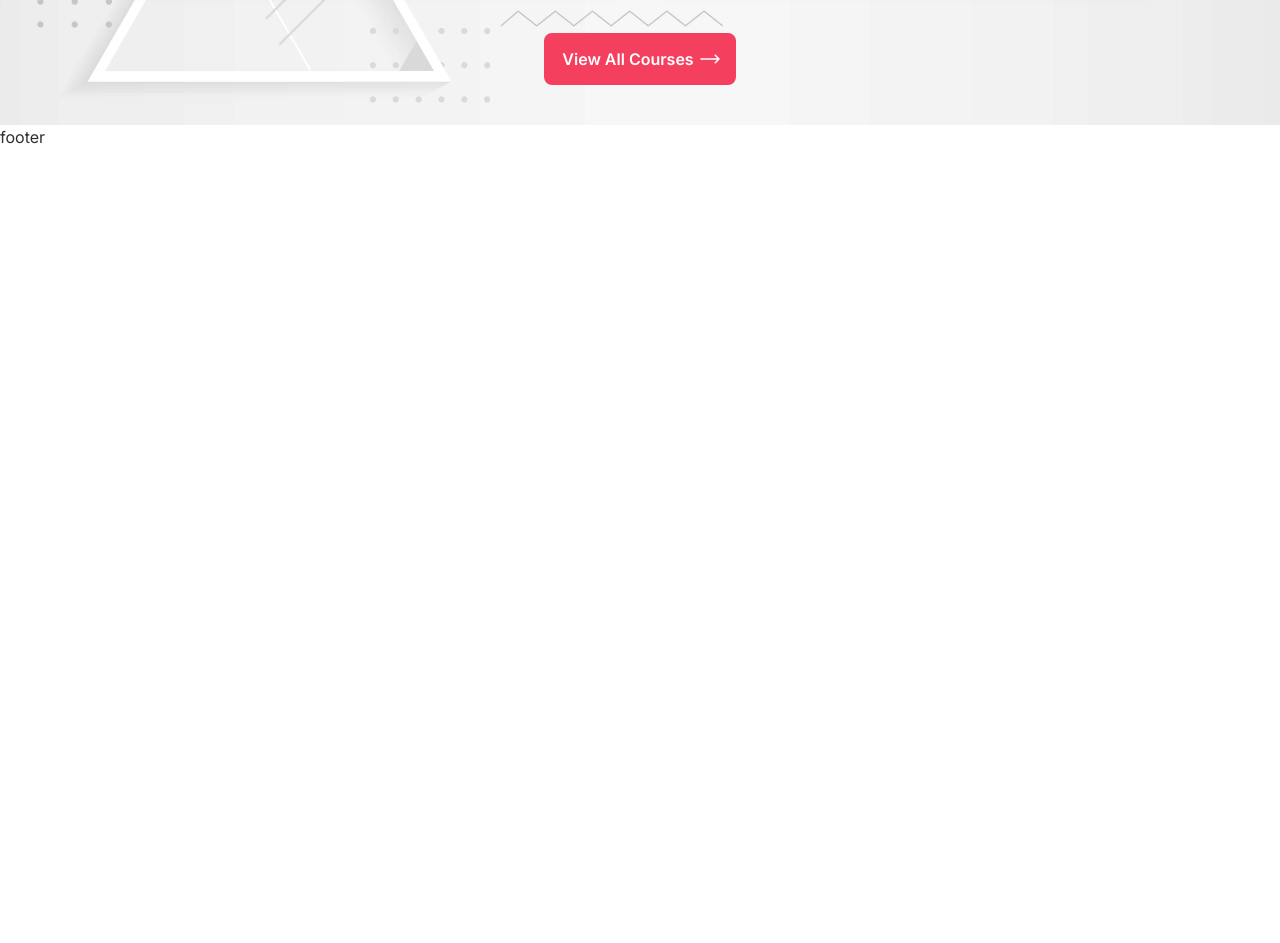
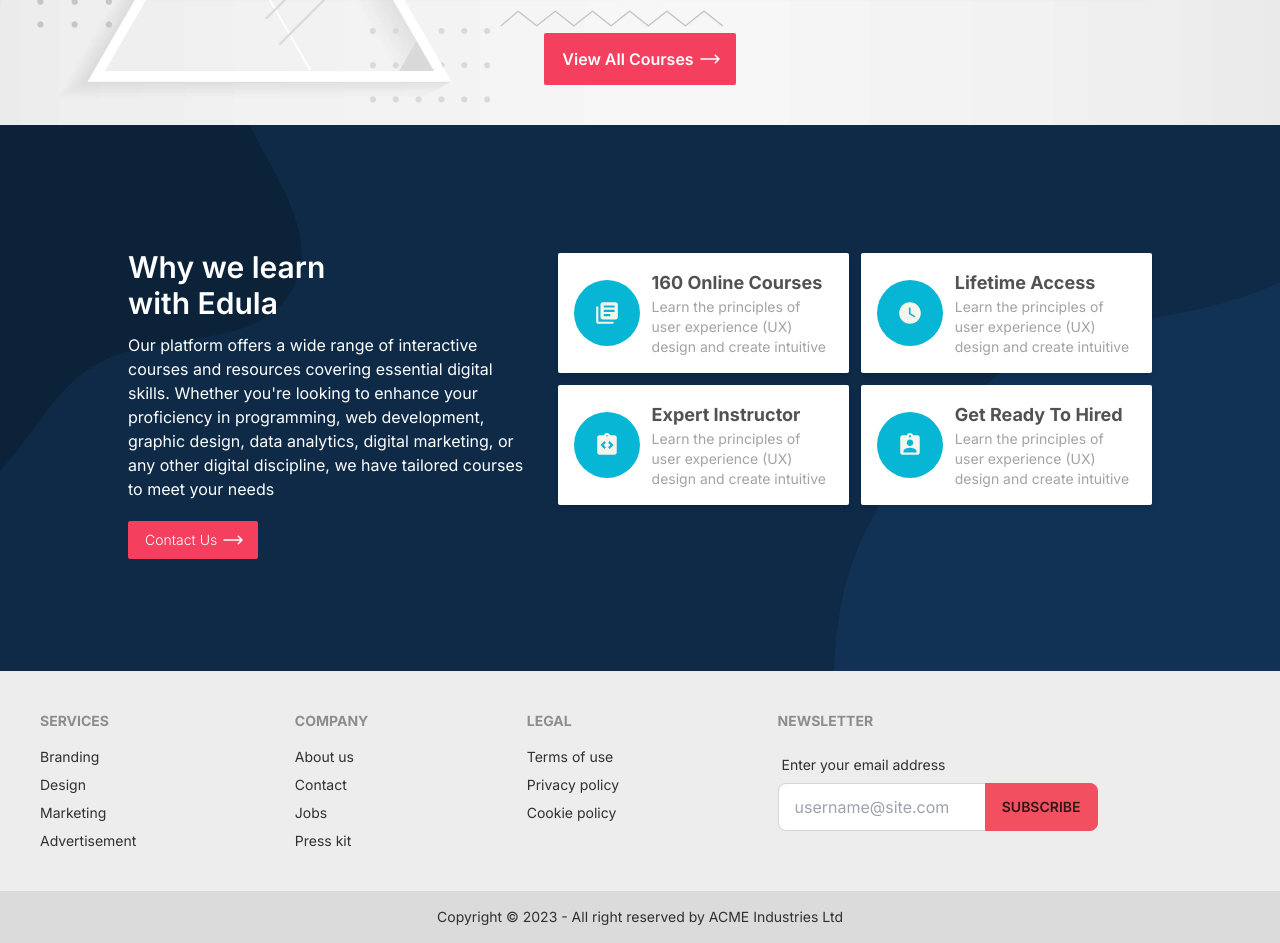
Before and after one commit to khairul-bashar/edula-academy-client, a React (Vite) app: page / in a window 1280 px wide. Shown: the part 1780-2723 px from the top of the page. Before the commit the page ends 1929 px from the top, so only its background shows below. Built offline with nearby package versions, Linux system fonts and the light colour scheme.

Commit message:
added footer

```diff
--- a/src/components/Button/Button.jsx
+++ b/src/components/Button/Button.jsx
@@ -10,7 +10,7 @@ const Button = ({ label, onClick, disabled, outline, small }) => {
           relative
           disabled:opacity-70
           disabled:cursor-not-allowed
-          rounded-lg
+          rounded-sm
           hover:opacity-80
           transition
           pe-10
--- a/src/components/Courses/Card.jsx
+++ b/src/components/Courses/Card.jsx
@@ -54,7 +54,7 @@ const Card = () => {
             />
             <div className=" flex items-center justify-center gap-2">
               <div className="bg-cyan-400  w-6 h-6 rounded-full flex items-center justify-center">
-                <BsFillPlayCircleFill size={20} color="" />
+                <BsFillPlayCircleFill size={20} />
               </div>
               <span className="text-xs text-neutral-500">4 Lessons</span>
             </div>
--- /dev/null
+++ b/src/components/LearnWith/InfoCard.jsx
@@ -0,0 +1,17 @@
+import React from "react";
+
+const InfoCard = ({ label, description, icon: Icon }) => {
+  return (
+    <div className="bg-white rounded-sm shadow-md flex items-center justify-between p-4">
+      <div className="w-15 h-15 p-5 rounded-full flex items-center justify-center bg-cyan-500 me-3">
+        <Icon size={26} color="#F6F4EB" />
+      </div>
+      <div>
+        <h3 className="text-lg font-bold text-neutral-600">{label}</h3>
+        <p className="text-sm text-neutral-400">{description}</p>
+      </div>
+    </div>
+  );
+};
+
+export default InfoCard;
--- /dev/null
+++ b/src/components/LearnWith/LearnWith.jsx
@@ -0,0 +1,45 @@
+import React from 'react';
+import Container from '../shared/Container';
+import Button from '../Button/Button';
+import { cardData } from './cardInfo';
+import InfoCard from './InfoCard';
+
+
+const LearnWith = () => {
+    return (
+      <div className='py-10 md:py-28 bg-cover bg-center bg-no-repeat bg-[url("../src/assets/Images/bg_image.svg")]'>
+        <Container>
+          <div className="grid grid-cols-1 md:grid-cols-5 px-5 md:px-0">
+            <div className='col-span-2'>
+              <h3 className="text-3xl font-semibold w-1/2 text-white my-3">
+                Why we learn with Edula
+              </h3>
+              <p className="text-white text-md mb-5">
+                Our platform offers a wide range of interactive courses and
+                resources covering essential digital skills. Whether you're
+                looking to enhance your proficiency in programming, web
+                development, graphic design, data analytics, digital marketing,
+                or any other digital discipline, we have tailored courses to
+                meet your needs
+              </p>
+              <Button label="Contact Us" small />
+            </div>
+            <div className='col-span-3 ms-0 md:ms-5'>
+              <div className="pt-4 grid grid-cols-1 md:grid-cols-2 items-center justify-between gap-3">
+                {cardData.map((item) => (
+                  <InfoCard
+                    label={item.label}
+                    description={item.description}
+                    icon={item.icon}
+                    key={item.label}
+                  />
+                ))}
+              </div>
+            </div>
+          </div>
+        </Container>
+      </div>
+    );
+};
+
+export default LearnWith;
--- /dev/null
+++ b/src/components/LearnWith/cardInfo.js
@@ -0,0 +1,34 @@
+
+import {
+  MdWatchLater,
+  MdLibraryBooks,
+  MdIntegrationInstructions,
+  MdAssignmentInd
+} from "react-icons/md";
+export const cardData = [
+  {
+    label: "160 Online Courses",
+    description:
+      "Learn the principles of user experience (UX) design and create intuitive",
+    icon: MdLibraryBooks,
+  },
+  {
+    label: "Lifetime Access",
+    description:
+      "Learn the principles of user experience (UX) design and create intuitive",
+    icon: MdWatchLater,
+  },
+  {
+    label: "Expert Instructor",
+    description:
+      "Learn the principles of user experience (UX) design and create intuitive",
+    icon: MdIntegrationInstructions,
+  },
+  {
+    label: "Get Ready To Hired",
+    description:
+      "Learn the principles of user experience (UX) design and create intuitive",
+    icon: MdAssignmentInd,
+  },
+  // Add more items as needed
+];
--- a/src/components/shared/Footer/Footer.jsx
+++ b/src/components/shared/Footer/Footer.jsx
@@ -2,9 +2,53 @@ import React from 'react';
 
 const Footer = () => {
     return (
-        <div>
-            footer
+      <footer>
+        <div className="footer p-10 bg-base-200 text-base-content">
+          <div>
+            <span className="footer-title">Services</span>
+            <a className="link link-hover">Branding</a>
+            <a className="link link-hover">Design</a>
+            <a className="link link-hover">Marketing</a>
+            <a className="link link-hover">Advertisement</a>
+          </div>
+          <div>
+            <span className="footer-title">Company</span>
+            <a className="link link-hover">About us</a>
+            <a className="link link-hover">Contact</a>
+            <a className="link link-hover">Jobs</a>
+            <a className="link link-hover">Press kit</a>
+          </div>
+          <div>
+            <span className="footer-title">Legal</span>
+            <a className="link link-hover">Terms of use</a>
+            <a className="link link-hover">Privacy policy</a>
+            <a className="link link-hover">Cookie policy</a>
+          </div>
+          <div>
+            <span className="footer-title">Newsletter</span>
+            <div className="form-control w-80">
+              <label className="label">
+                <span className="label-text">Enter your email address</span>
+              </label>
+              <div className="relative">
+                <input
+                  type="text"
+                  placeholder="username@site.com"
+                  className="input input-bordered w-full pr-16"
+                />
+                <button className="btn btn-primary absolute top-0 right-0 rounded-l-none">
+                  Subscribe
+                </button>
+              </div>
+            </div>
+          </div>
         </div>
+        <div className="footer footer-center p-4 bg-base-300 text-base-content">
+          <div>
+            <p>Copyright © 2023 - All right reserved by ACME Industries Ltd</p>
+          </div>
+        </div>
+      </footer>
     );
 };
 
--- a/src/pages/Home/Home.jsx
+++ b/src/pages/Home/Home.jsx
@@ -2,13 +2,15 @@ import React from 'react';
 import Contact from '../../components/Contact/Contact';
 import Hero from '../../components/HeroSection/Hero';
 import Course from '../../components/Courses/Course';
+import LearnWith from '../../components/LearnWith/LearnWith';
 
 const Home = () => {
     return (
         <div>
             <Hero />
             <Contact />
-            <Course/>
+            <Course />
+            <LearnWith/>
         </div>
     );
 };
```
Also changed, not shown: src/assets/Images/wave-line.svg (added).
